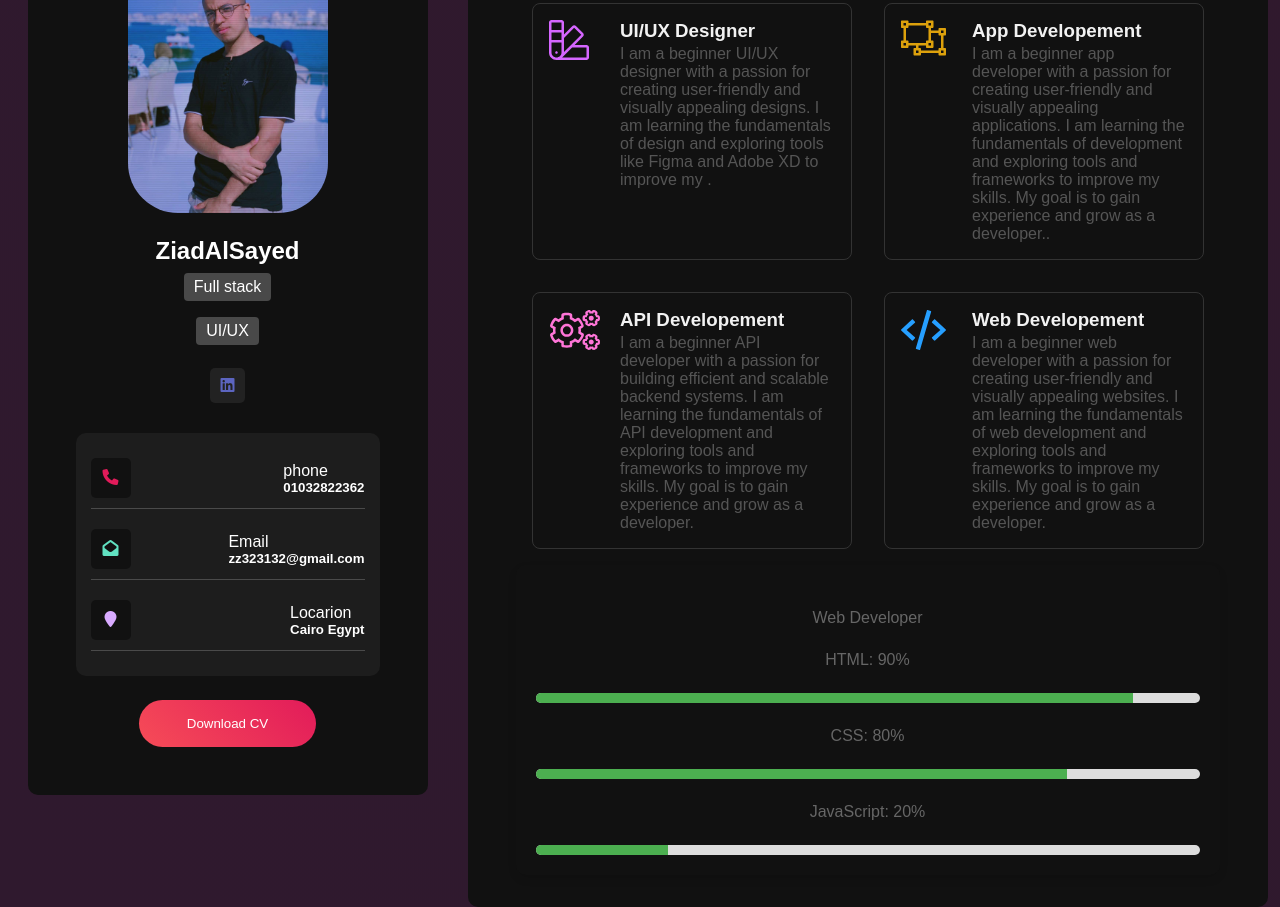
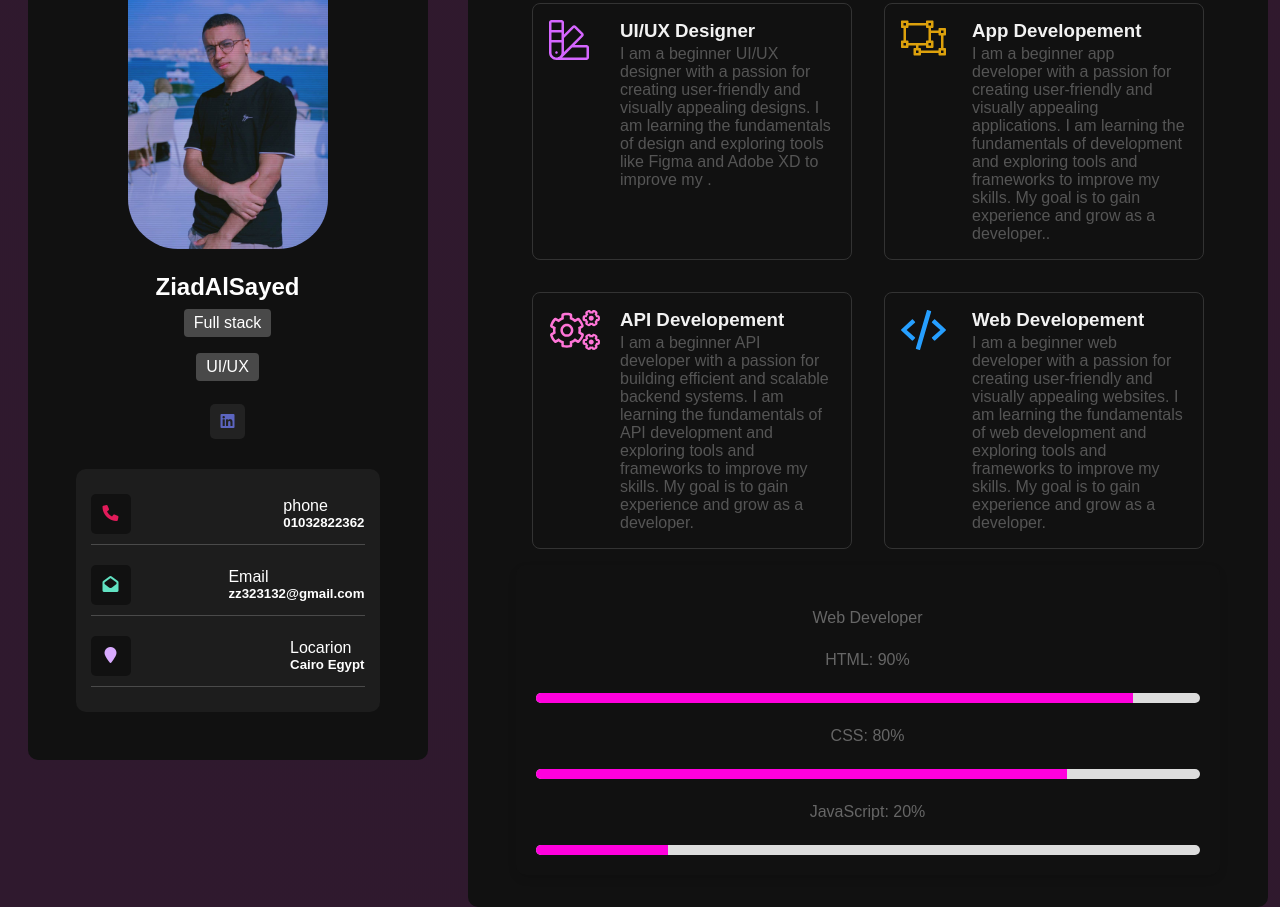
Before and after one commit to ziad1225/ziadz, a plain HTML site: page indx.html in a window 1280 px wide. Shown: the part 317-1224 px from the top of the page. Drawn offline with Linux system fonts and the light colour scheme.

Commit message:
first app

```diff
--- a/indx.html
+++ b/indx.html
@@ -25,7 +25,9 @@
         <h4>Full stack</h4>
         <h4>UI/UX</h4>
         <div class="social">
-            <a href="#"><i class="fa-brands fa-linkedin"  style="color:var(--blue)"></i></a>
+            <a href="https://www.linkedin.com/in/ziad-al-sayed-0645ba234/">
+                <i class="fa-brands fa-linkedin"  style="color:var(--blue)"></i>
+            </a>
         </div>
     </div>
 
@@ -61,9 +63,6 @@
         </div>
     </div>
 
-<div>
-    <button class="Download-btn">Download CV</button>
-</div>
 </div>
         </div>
 <!--  -->
--- a/zz.css
+++ b/zz.css
@@ -253,7 +253,7 @@ background-color: #222;
 }
 .progress-bar {
     height: 10px;
-    background-color: #4CAF50;
+    background-color: #ff00dd;
     text-align: center;
     line-height: 10px;
     color: white;
```
